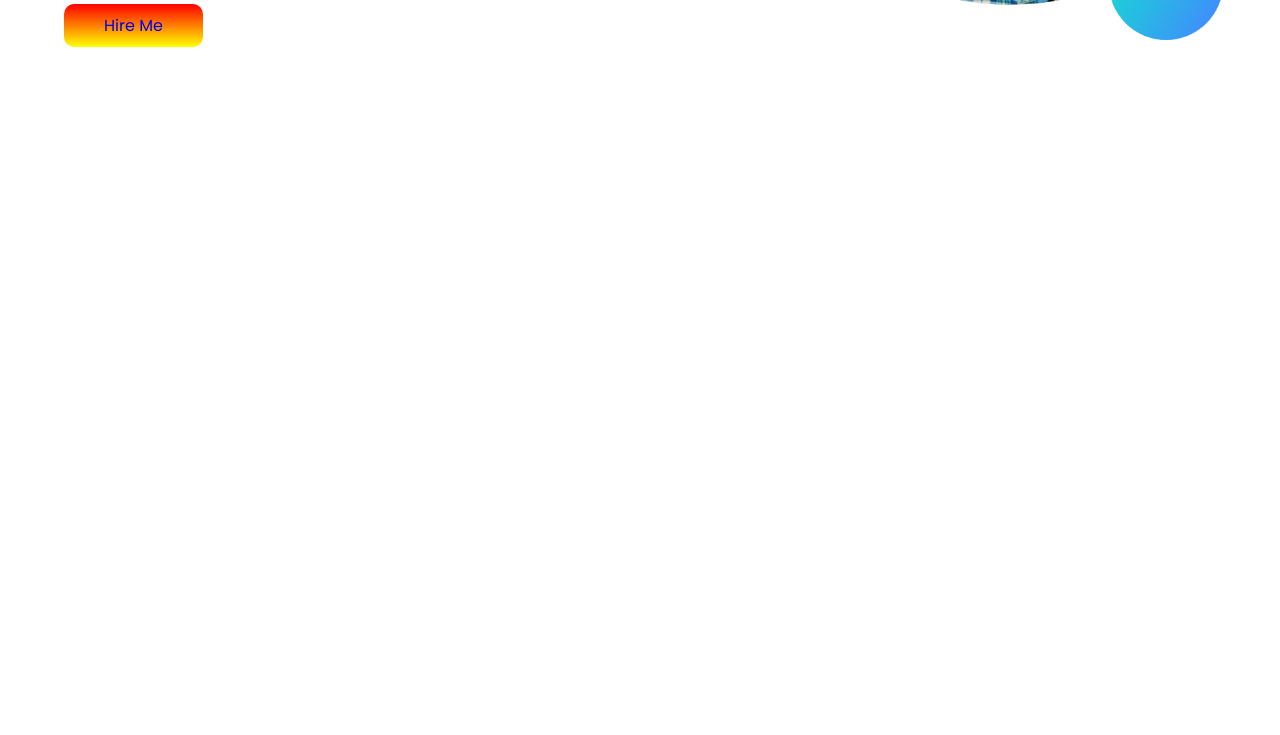
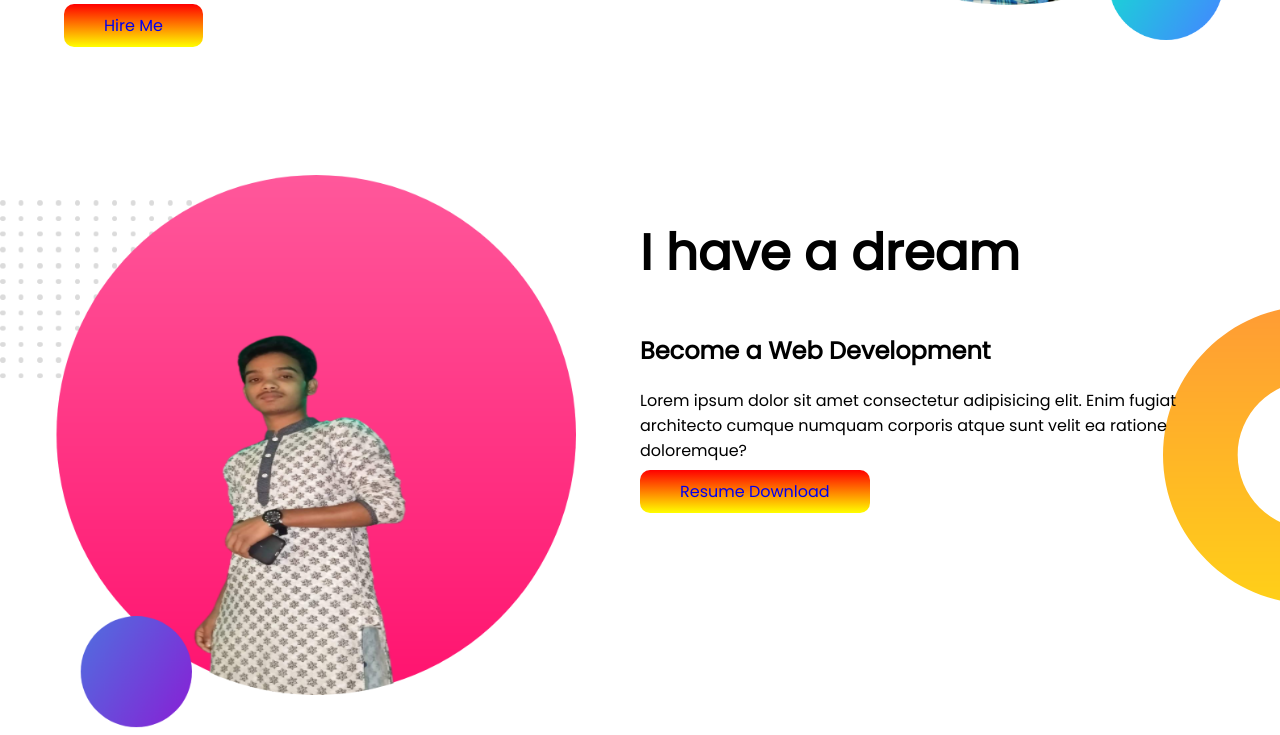
Before and after one commit to rashida1234/professional-portfolio, a plain HTML site: page index.html in a window 1280 px wide. Shown: the part 532-1267 px from the top of the page. Before the commit the page ends 800 px from the top, so only its background shows below. Drawn offline with Linux system fonts and the light colour scheme.

Commit message:
dream-area

```diff
--- a/index.html
+++ b/index.html
@@ -23,5 +23,18 @@
             <img src="images/header-bg.png" alt="Header photo">
         </div>
    </section>
+
+   <section id="dream-area">
+        <div class="dream-area-part">
+            <img src="images/container-bg.png" alt="Dream Background Photo">
+        </div>
+
+        <div class="dream-area-part">
+            <h1>I have a dream</h1>
+            <h2>Become a Web Development</h2>
+            <p>Lorem ipsum dolor sit amet consectetur adipisicing elit. Enim fugiat architecto cumque numquam corporis atque sunt velit ea ratione doloremque?</p>
+            <a class="link-color" href="http://drove.google.com">Resume Download</a>
+        </div>
+   </section>
 </body>
 </html>
--- a/style.css
+++ b/style.css
@@ -6,6 +6,7 @@ body{
     display: flex;
     background-image: url(images/top-banner.png);
     background-repeat: no-repeat;
+    margin-bottom: 10%;
 }
 .header-part{
     width: 50%;
@@ -26,3 +27,17 @@ h1{
 .header-part img{
     width: 100%;
 }
+#dream-area{
+    display: flex;
+    background-image: url(images/dream-bg.png);
+    background-repeat: no-repeat;
+    background-position: right;
+}
+
+.dream-area-part{
+    width: 50%;
+    padding-right: 5%;
+}
+.dream-area-part img{
+    width: 100%;
+}
```
